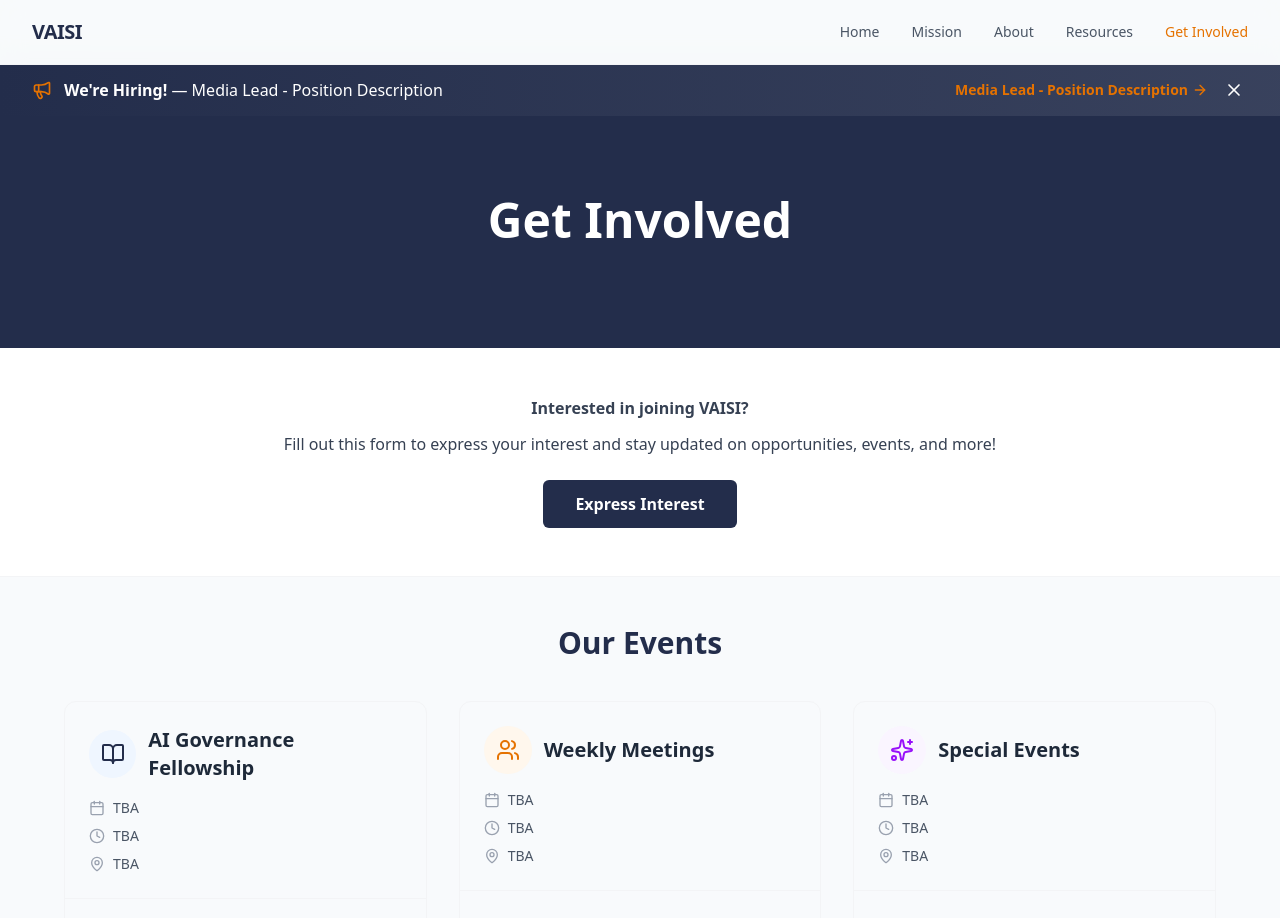
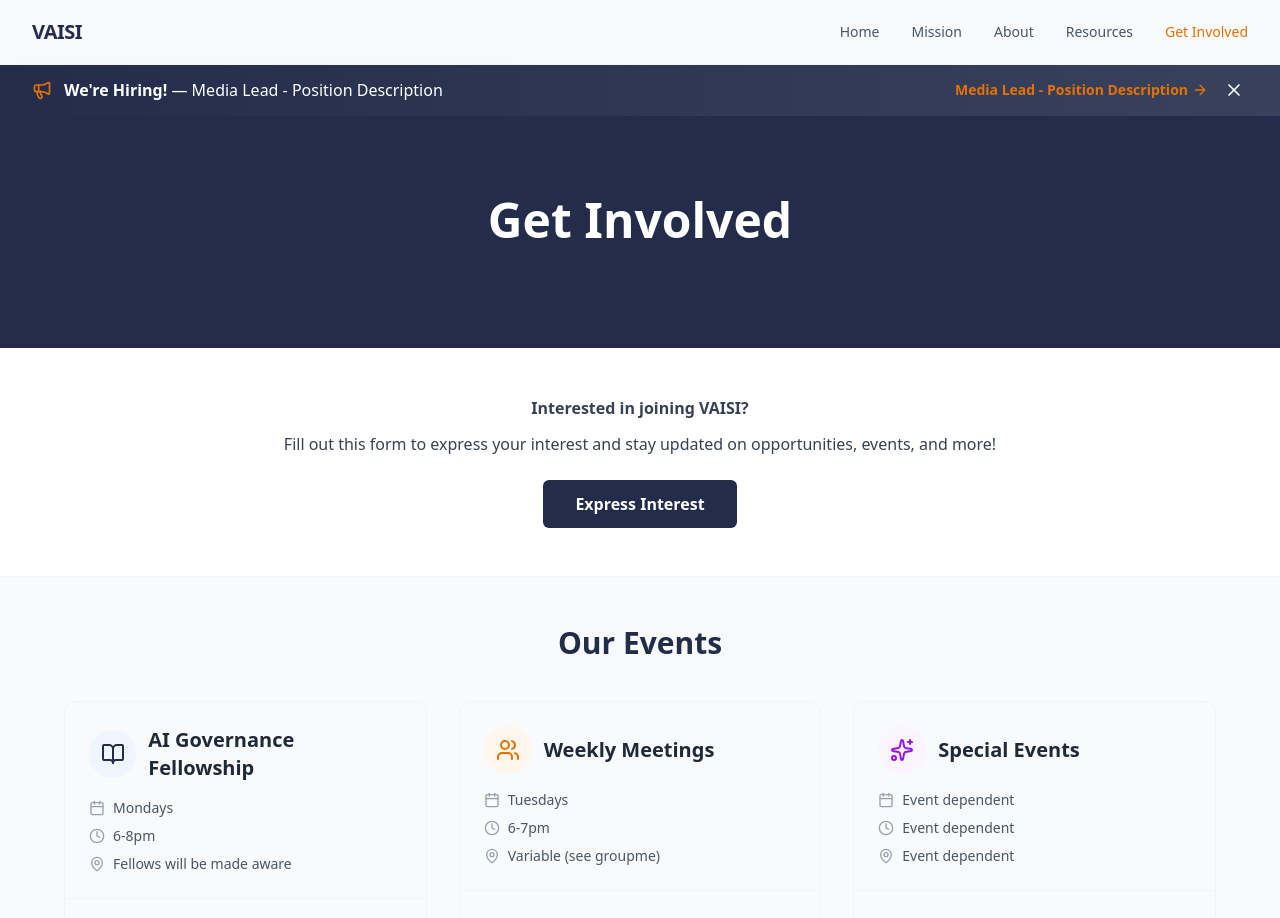
Before and after one commit to Virginia-AI-Security-Initiative/VAISI_Website, a Next.js app: page /get-involved in a window 1280 px wide. Shown: the top 918 px of the page. Built offline with nearby package versions, Linux system fonts and the light colour scheme; a web font is replaced by a local one.

Commit message:
info for fellowship, weekly, and events

```diff
--- a/app/get-involved/page.tsx
+++ b/app/get-involved/page.tsx
@@ -10,9 +10,9 @@
         iconBg: "bg-blue-50",
         iconColor: "text-primary",
         details: {
-            day: "TBA",
-            time: "TBA",
-            location: "TBA"
+            day: "Mondays",
+            time: "6-8pm",
+            location: "Fellows will be made aware"
         },
         description: "Complete a 12-week tailored curriculum heavily inspired by BlueDot Impact's AI Governance Course with a small cohort of motivated peers. You'll examine risks posed by advanced AI systems, standards and regulations to address them, and foreign policy approaches. Apply what you've learned through an individual or group capstone project!",
         cta: {
@@ -27,9 +27,9 @@
         iconBg: "bg-orange-50",
         iconColor: "text-secondary",
         details: {
-            day: "TBA",
-            time: "TBA",
-            location: "TBA"
+            day: "Tuesdays",
+            time: "6-7pm",
+            location: "Variable (see groupme)"
         },
         description: "Open to all UVA students! Our weekly meetings vary and include reading groups, workshops on AI safety and governance concepts, interactive discussions, and more. A great way to get involved and learn about AI safety. No prior experience required.",
         cta: null
@@ -41,9 +41,9 @@
         iconBg: "bg-purple-50",
         iconColor: "text-purple-600",
         details: {
-            day: "TBA",
-            time: "TBA",
-            location: "TBA"
+            day: "Event dependent",
+            time: "Event dependent",
+            location: "Event dependent"
         },
         description: "Throughout the semester, we will host special events including guest speakers, hackathons (both technical and policy-focused), collaborations with other student organizations, and fun community activities. Stay tuned for announcements!",
         cta: null
```
